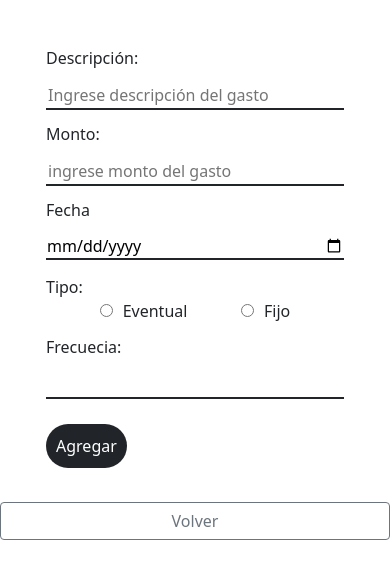
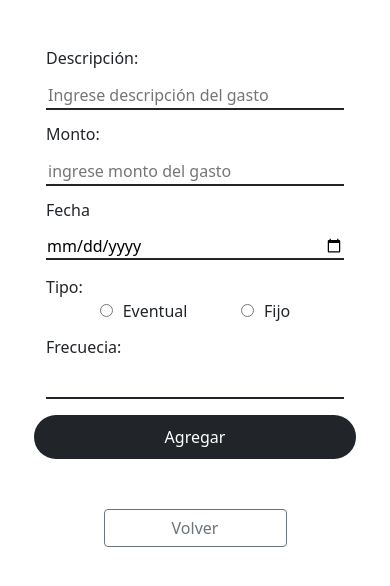
Before and after one commit to federicojoaquin/Nextjs-gastos, a Next.js app: page /formulario in a window 390 px wide. Shown: the top 586 px of the page. Built offline with nearby package versions, Linux system fonts and the light colour scheme.

Commit message:
CON ICONOS

```diff
--- a/app/components/AddButton.js
+++ b/app/components/AddButton.js
@@ -11,7 +11,7 @@ function AddButton() {
       <Link href='/formulario' className="float">
 
         <i className="fa fa-whatsapp my-float">
-            {/* <IoAdd /> */}
+          <i class="bi bi-plus-circle addIcon"></i>
         </i>
 
       </Link>
--- a/app/formulario/Formulario.css
+++ b/app/formulario/Formulario.css
@@ -3,7 +3,6 @@
     border: 2px solid #fff;
     width: 100%;
     margin: 0 auto;
-
 }
 
 .labelNormal, .inputNormal {
@@ -61,3 +60,9 @@
     background-color: #fff;
 
 }
+
+@media screen and (max-width: 600px) {
+    .buttonVolver {
+        width: 50%;
+    }
+}
--- a/app/formulario/page.js
+++ b/app/formulario/page.js
@@ -122,7 +122,15 @@ function Formulario() {
                     onChange={handleForm}
                     value = {formData.frec}></input>
 
-                    <button type="submit" onClick={handleShow} className="button-submit">Agregar</button>
+
+                    <div className='row justify-content-center my-3'>
+                      <div className='col-md-2'>
+                        <div className='row justify-content-center'>
+                          <button type="submit" onClick={handleShow} className="button-submit">Agregar</button>
+                        </div>
+                      </div>
+                    </div>
+
                 </form>
 
             </div>
@@ -130,10 +138,10 @@ function Formulario() {
 
         </div>
         <div className='row justify-content-center'>
-          <div className='col-md-2'>
-            <div className='row justify-content-center'>
-              <Link className='buttonVolver btn btn-outline-secondary' href='/'>Volver</Link>
-            </div>
+          <div className='col-md-2 col-sm-6' style={{display: 'flex', justifyContent: 'center'}}>
+
+            <Link className='buttonVolver btn btn-outline-secondary' href='/'>Volver</Link>
+
           </div>
         </div>
       </div>
--- a/app/page.js
+++ b/app/page.js
@@ -5,6 +5,8 @@
 
 import { useState, useEffect, React }  from 'react'
 import '../node_modules/bootstrap/dist/css/bootstrap.min.css'
+import '../node_modules/bootstrap/dist/css/bootstrap.min.css'
+import '../node_modules/bootstrap-icons/font/bootstrap-icons.css'
 import './Gastos.css'
 import AddButton from './components/AddButton'
 import Search from './components/Search'
@@ -72,7 +74,7 @@ function page() {
                                         <button className="btn btn-light buttonLink" onClick={goToNextPage}>Siguiente</button>
                                     </div>
                                     {/* Copiar lo del search */}
-                                    <Search />
+                                    {/* <Search />  */}
                                 </div>
 
                             </div>
--- a/package.json
+++ b/package.json
@@ -10,6 +10,7 @@
   },
   "dependencies": {
     "bootstrap": "^5.0.2",
+    "bootstrap-icons": "^1.10.5",
     "eslint": "8.40.0",
     "eslint-config-next": "13.4.3",
     "next": "13.4.3",
```
Also changed, not shown: app/components/Styles/AddButton.css (+7 -1 lines), 1 other file (tests, documents, lock files or other folders).
